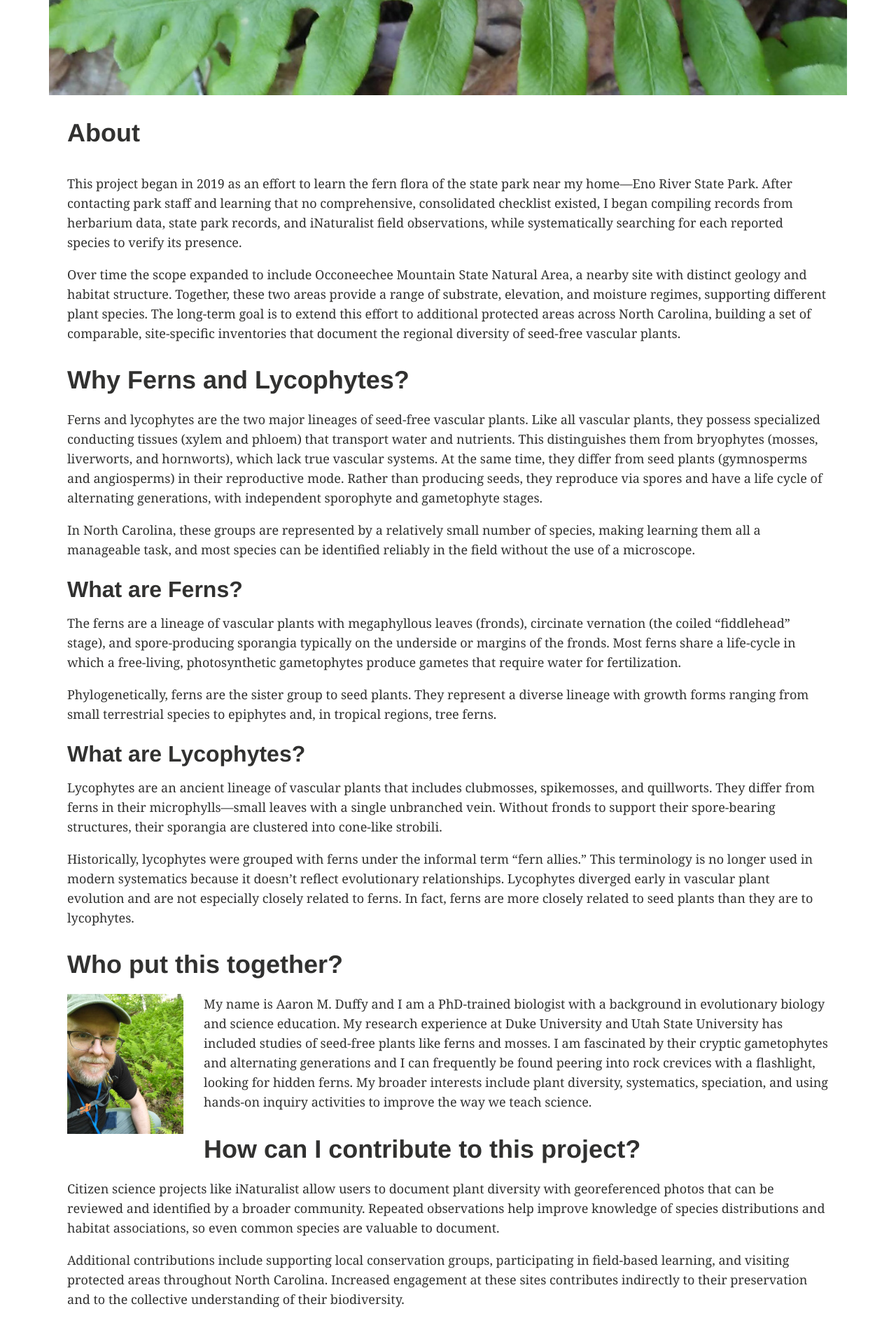
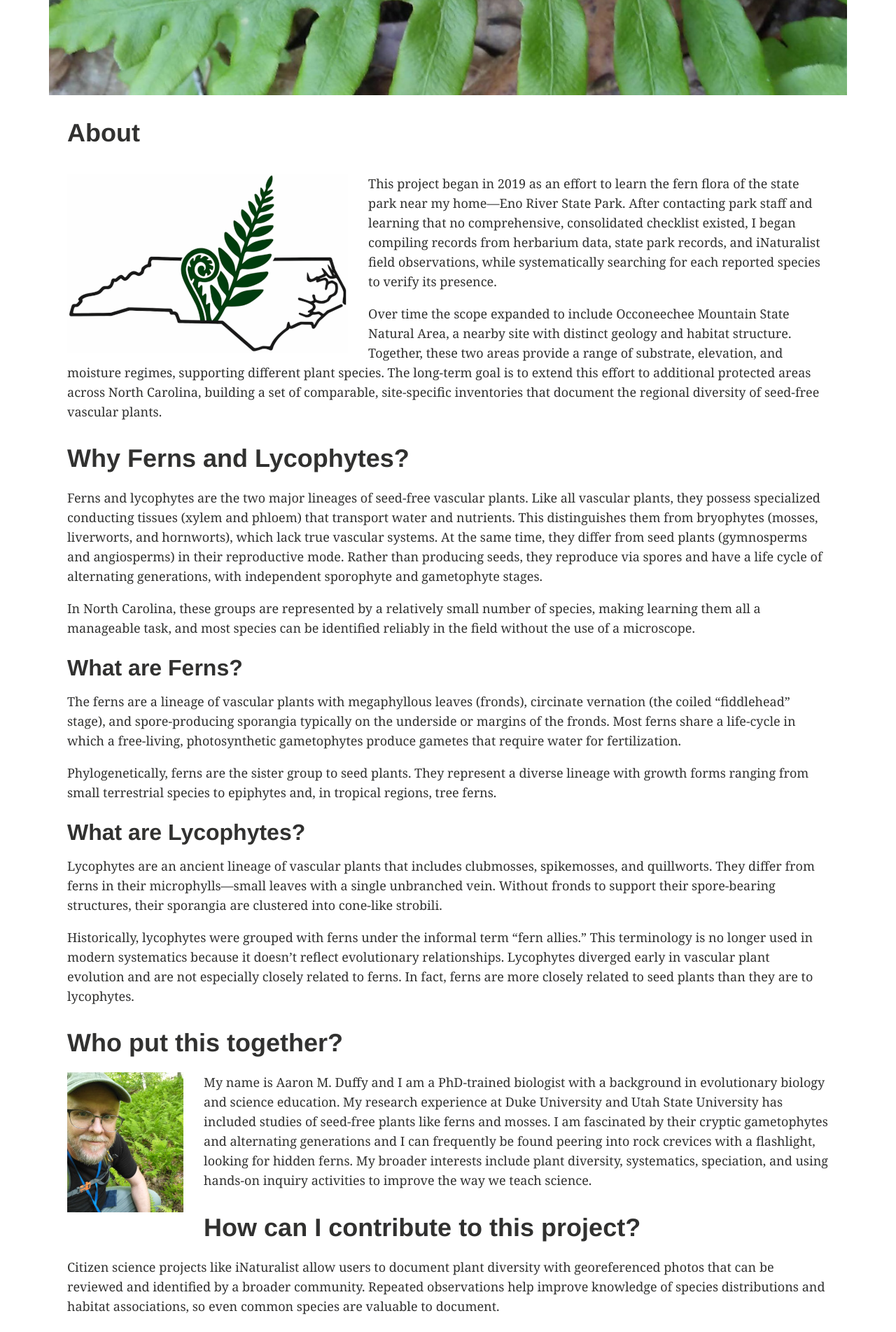
Before and after one commit to aduffy70/ncferns, a Jekyll site: the page built from about.md, in a window 1280 px wide. Shown: the part 310-2213 px from the top of the page at 70% size. Built offline with Jekyll 4.4.1, drawn with Linux system fonts in a browser that asks for light colours.

Commit message:
Add logo image to about page

```diff
--- a/about.md
+++ b/about.md
@@ -7,7 +7,7 @@ image:
 share: false
 ---
 
-This project began in 2019 as an effort to learn the fern flora of the state park near my home—Eno River State Park. After contacting park staff and learning that no comprehensive, consolidated checklist existed, I began compiling records from herbarium data, state park records, and iNaturalist field observations, while systematically searching for each reported species to verify its presence.
+![NC Ferns logo](/images/NC_ferns_logo-400x256.png){: .image-left} This project began in 2019 as an effort to learn the fern flora of the state park near my home—Eno River State Park. After contacting park staff and learning that no comprehensive, consolidated checklist existed, I began compiling records from herbarium data, state park records, and iNaturalist field observations, while systematically searching for each reported species to verify its presence.
 
 Over time the scope expanded to include Occoneechee Mountain State Natural Area, a nearby site with distinct geology and habitat structure. Together, these two areas provide a range of substrate, elevation, and moisture regimes, supporting different plant species. The long-term goal is to extend this effort to additional protected areas across North Carolina, building a set of comparable, site-specific inventories that document the regional diversity of seed-free vascular plants.
 
```
